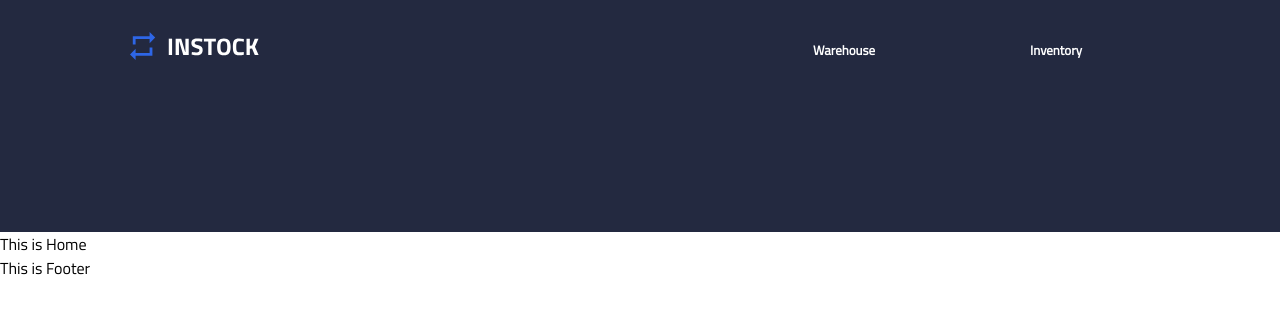
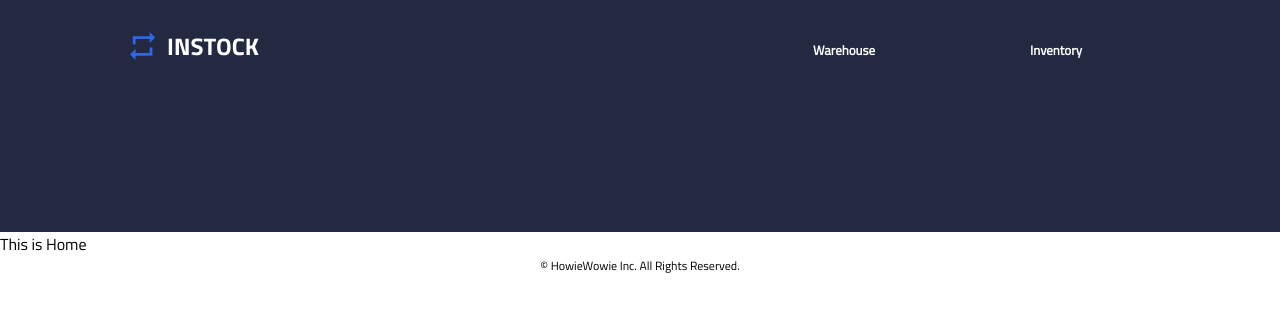
Before and after one commit to hwrdyen/InStock-Inventory-App, a React (Vite) app in the folder client/: page / in a window 1280 px wide. Shown: the top 314 px of the page. Built offline with nearby package versions, Linux system fonts and the light colour scheme; a web font is replaced by a local one.

Commit message:
Completed First Draft of Footer styling

```diff
--- a/client/src/components/Footer/Footer.jsx
+++ b/client/src/components/Footer/Footer.jsx
@@ -1,8 +1,10 @@
+import "./Footer.scss";
+
 function Footer() {
   return (
-    <>
-      <div>This is Footer</div>
-    </>
+    <div className="Footer__Container">
+      <div>&#169; HowieWowie Inc. All Rights Reserved.</div>
+    </div>
   );
 }
 
--- /dev/null
+++ b/client/src/components/Footer/Footer.scss
@@ -0,0 +1,21 @@
+@use "../../styles/global" as *;
+@use "../../styles/mixins" as *;
+@use "../../styles/typography" as *;
+@use "../../styles/variable" as *;
+
+.Footer__Container {
+  display: flex;
+  flex-direction: row;
+  justify-content: center;
+  align-items: center;
+  text-align: center;
+  width: 100%;
+  @include mobile {
+    font-size: 11px;
+  }
+  @include tablet {
+    font-size: 12px;
+  }
+  @include desktop {
+  }
+}
--- a/client/src/components/Modal/Inventory/InventoryModal.jsx
+++ b/client/src/components/Modal/Inventory/InventoryModal.jsx
@@ -34,8 +34,8 @@ function InventoryModal({
         <img src={CloseIcon} alt="Close Icon" onClick={onClose} />
         <div>Delete {SingleInventoryInfo?.name} inventory item?</div>
         <div>
-          Please confirm that you&sbquo;d like to delete{" "}
-          {SingleInventoryInfo?.name} from the inventory list. You won&sbquo;t
+          Please confirm that you&#8217;d like to delete{" "}
+          {SingleInventoryInfo?.name} from the inventory list. You won&#8217;t
           be able to undo this action.
         </div>
 
--- a/client/src/components/Modal/Warehouse/WarehouseModal.jsx
+++ b/client/src/components/Modal/Warehouse/WarehouseModal.jsx
@@ -34,9 +34,9 @@ function WarehouseModal({
         <img src={CloseIcon} alt="Close Icon" onClick={onClose} />
         <div>Delete {SingleWarehouseInfo?.name} warehouse?</div>
         <div>
-          Please confirm that you&sbquo;d like to delete the{" "}
+          Please confirm that you&#8217;d like to delete the{" "}
           {SingleWarehouseInfo?.name} from the list of warehouses. You
-          won&sbquo;t be able to undo this action.
+          won&#8217;t be able to undo this action.
         </div>
 
         <button onClick={onClose}>Cancel</button>
```
